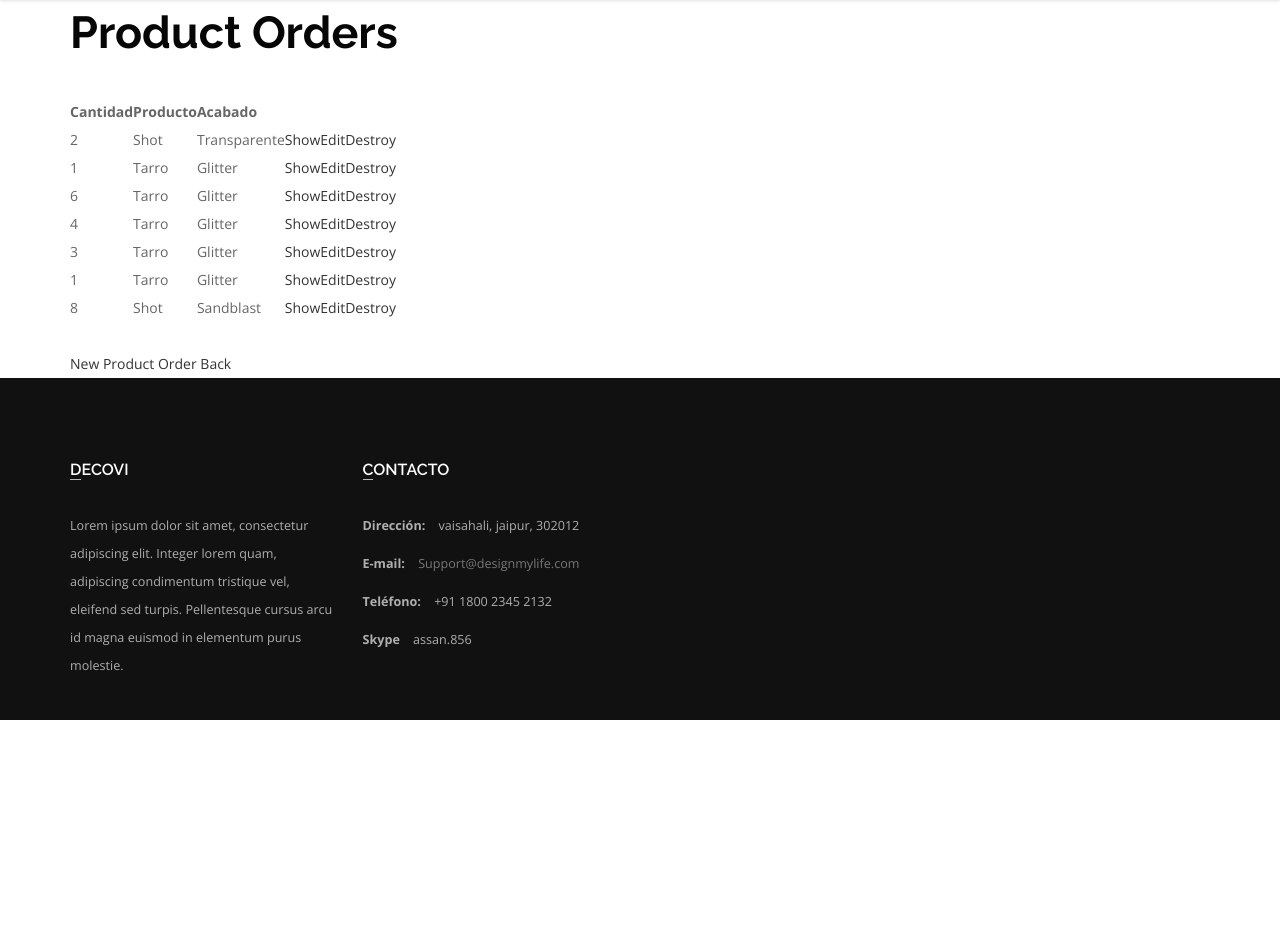
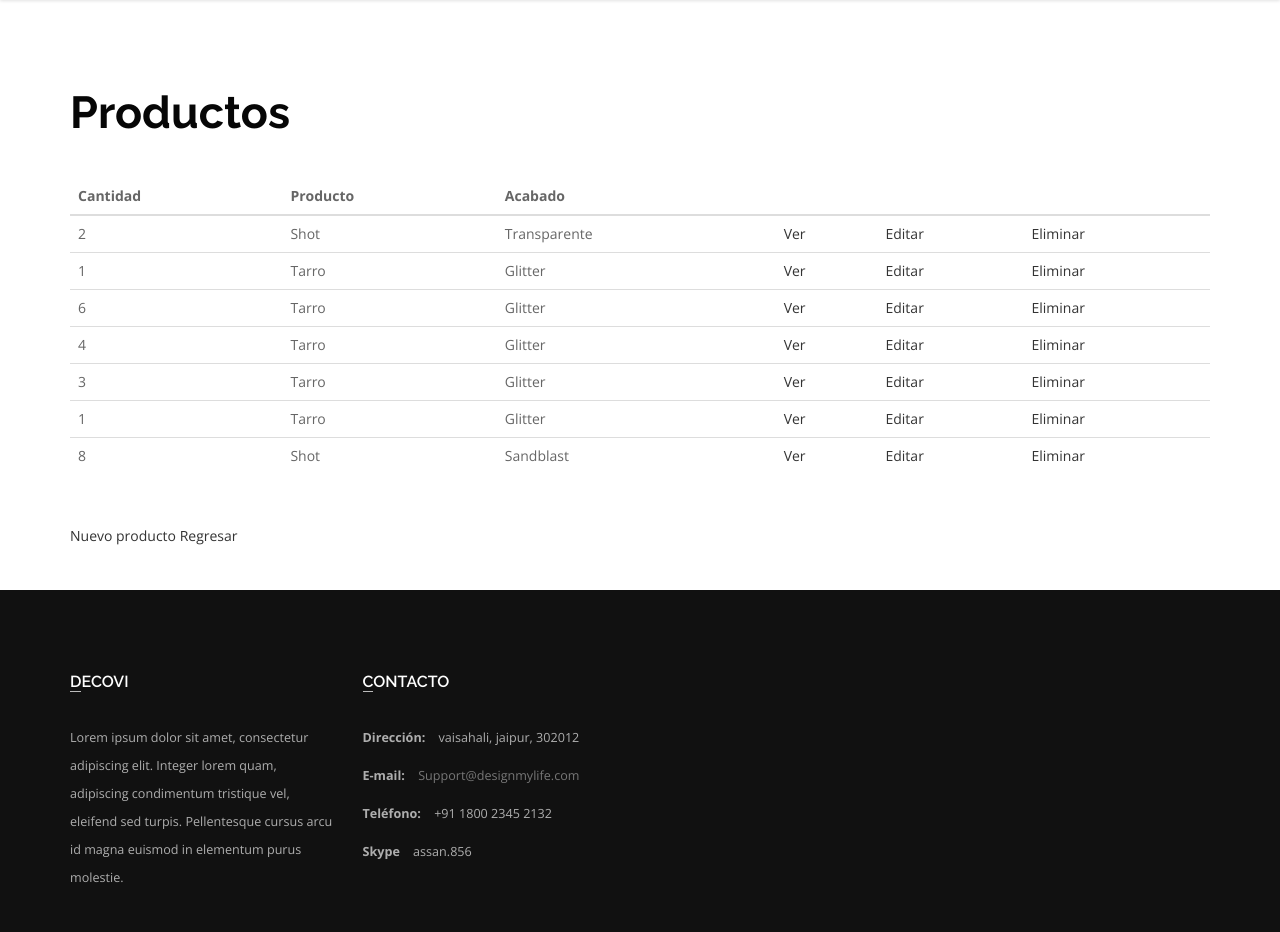
Before and after one commit to Israelhz/decovi, a Rails app: page /product_orders?pedido=1 in a window 1280 px wide. Shown: the part 110-1042 px from the top of the page. Before the commit the page ends 830 px from the top, so only its background shows below. Run offline with Rails 7, Linux system fonts and the light colour scheme; a user stored in the database is signed in; data comes from the database, SQL or seed files in the repository; both versions use the stored data as it was after the commit; style sheets or scripts are compiled from the project's sources; parts of the project's set-up code (start-up, migrations or seed data) failed here and were passed over; some libraries are stand-ins or nearby versions.

Commit message:
added style to tables and option to select user when the admin creates a new pedido

```diff
--- a/app/views/facturas/index.html.erb
+++ b/app/views/facturas/index.html.erb
@@ -1,8 +1,9 @@
+<div class="divide80"></div>
 <p id="notice"><%= notice %></p>
 
 <h1>Facturas</h1>
 
-<table>
+<table class="table table-hover">
   <thead>
     <tr>
       <th>Folio</th>
@@ -25,3 +26,4 @@
 </table>
 
 <br>
+<div class="divide40"></div>
--- a/app/views/facturas/new.html.erb
+++ b/app/views/facturas/new.html.erb
@@ -1,5 +1,7 @@
+<div class="divide80"></div>
 <h1>New Factura</h1>
 
 <%= render 'form', factura: @factura %>
 
-<%= link_to 'Back', facturas_path %>
+<%= link_to 'Back', facturas_path, class:'btn btn-primary' %>
+<div class="divide40"></div>
--- a/app/views/facturas/show.html.erb
+++ b/app/views/facturas/show.html.erb
@@ -1,3 +1,4 @@
+<div class="divide80"></div>
 <p id="notice"><%= notice %></p>
 
 <p>
@@ -21,5 +22,6 @@
   <%= @factura.pedido_id %>
 </p>
 
-<%= link_to 'Edit', edit_factura_path(@factura) %> |
-<%= link_to 'Back', facturas_path %>
+<%= link_to 'Edit', edit_factura_path(@factura), class:'btn btn-primary' %> |
+<%= link_to 'Back', facturas_path, class:'btn btn-primary' %>
+<div class="divide40"></div>
--- a/app/views/pedidos/index.html.erb
+++ b/app/views/pedidos/index.html.erb
@@ -59,8 +59,8 @@
             <%= pedido.estatus %>
             </td>
             <td>
-              <% pedido.productos.each do |producto| %>
-                <%= producto.cantidad.to_s + ' ' + producto.nombre  %> <br>
+              <% pedido.product_orders.each do |producto| %>
+                <%= producto.cantidad.to_s + ' ' + Producto.find(producto.producto_id).nombre + ' ' + Producto.find(producto.producto_id).acabado %> <br>
               <% end %>
             </td>
             <td><%= link_to "Agregar Productos", product_orders_path(:pedido => pedido) %></td>
--- a/app/views/pedidos/new.html.erb
+++ b/app/views/pedidos/new.html.erb
@@ -1,5 +1,7 @@
-<h1>New Pedido</h1>
+<div class="divide80"></div>
+
+<h1>Nuevo Pedido</h1>
 
 <%= render 'form', pedido: @pedido %>
 
-<%= link_to 'Back', pedidos_path %>
+<%= link_to 'Regresar', pedidos_path, class:'btn btn-primary' %>
--- a/app/views/product_orders/index.html.erb
+++ b/app/views/product_orders/index.html.erb
@@ -1,8 +1,9 @@
+<div class="divide80"></div>
 <p id="notice"><%= notice %></p>
 
-<h1>Product Orders</h1>
+<h1>Productos</h1>
 
-<table>
+<table class="table table-hover">
   <thead>
     <tr>
       <th>Cantidad</th>
@@ -18,9 +19,9 @@
         <td><%= product_order.cantidad %></td>
         <td><%= Producto.find(product_order.producto_id).nombre %></td>
         <td><%= Producto.find(product_order.producto_id).acabado %></td>
-        <td><%= link_to 'Show', product_order %></td>
-        <td><%= link_to 'Edit', edit_product_order_path(product_order) %></td>
-        <td><%= link_to 'Destroy', product_order, method: :delete, data: { confirm: 'Are you sure?' } %></td>
+        <td><%= link_to 'Ver', product_order %></td>
+        <td><%= link_to 'Editar', edit_product_order_path(product_order) %></td>
+        <td><%= link_to 'Eliminar', product_order, method: :delete, data: { confirm: '¿Desea eliminar el producto?' } %></td>
       </tr>
     <% end %>
   </tbody>
@@ -28,5 +29,6 @@
 
 <br>
 
-<%= link_to 'New Product Order', new_product_order_path(:pedido => @pedido) %>
-<%= link_to 'Back', pedidos_path %>
+<%= link_to 'Nuevo producto', new_product_order_path(:pedido => @pedido) %>
+<%= link_to 'Regresar', pedidos_path %>
+<div class="divide40"></div>
--- a/app/views/productos/index.html.erb
+++ b/app/views/productos/index.html.erb
@@ -32,3 +32,4 @@
   <%= link_to 'Nuevo Producto', new_producto_path, class:'btn btn-primary' %>
 <% end %>
 <br>
+<div class="divide40"></div>
--- a/app/views/productos/new.html.erb
+++ b/app/views/productos/new.html.erb
@@ -1,5 +1,7 @@
+<div class="divide80"></div>
 <h1>New Producto</h1>
 
 <%= render 'form', producto: @producto %>
 
-<%= link_to 'Back', productos_path %>
+<%= link_to 'Regresar', productos_path, class:'btn btn-primary' %>
+<div class="divide40"></div>
```
Also changed, not shown: app/controllers/pedidos_controller.rb (+7 -2 lines), app/views/facturas/edit.html.erb (+5 -3 lines), app/views/pedidos/_form.html.erb (+7 -0 lines), app/views/pedidos/edit.html.erb (+5 -2 lines), app/views/pedidos/show.html.erb (+5 -3 lines), app/views/product_orders/edit.html.erb (+6 -3 lines), app/views/product_orders/new.html.erb (+5 -2 lines), app/views/product_orders/show.html.erb (+6 -2 lines), app/views/productos/edit.html.erb (+6 -3 lines), db/development.sqlite3.
